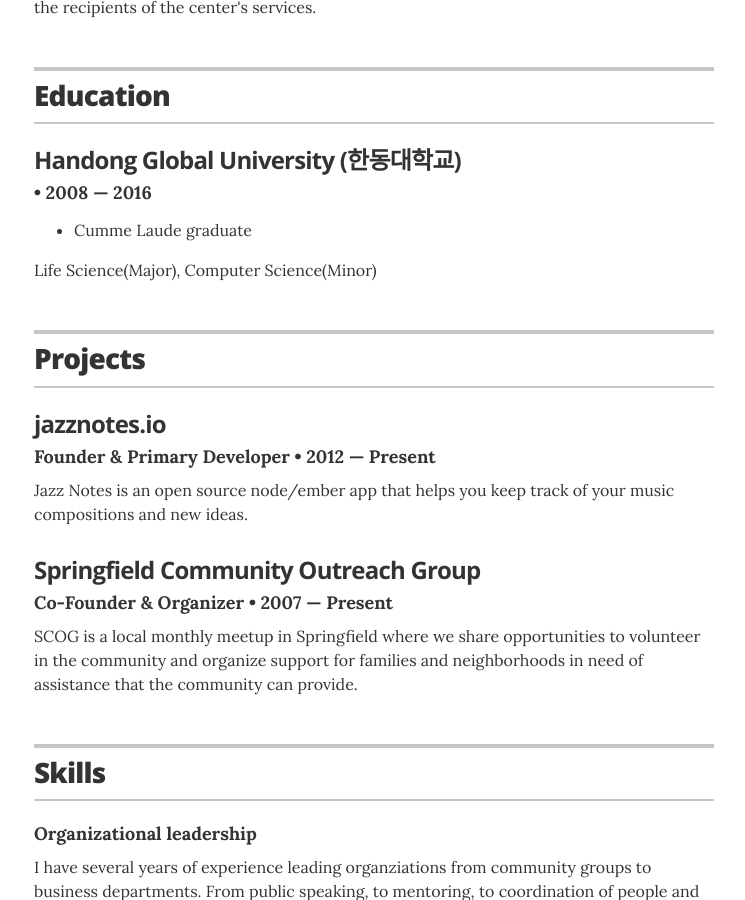
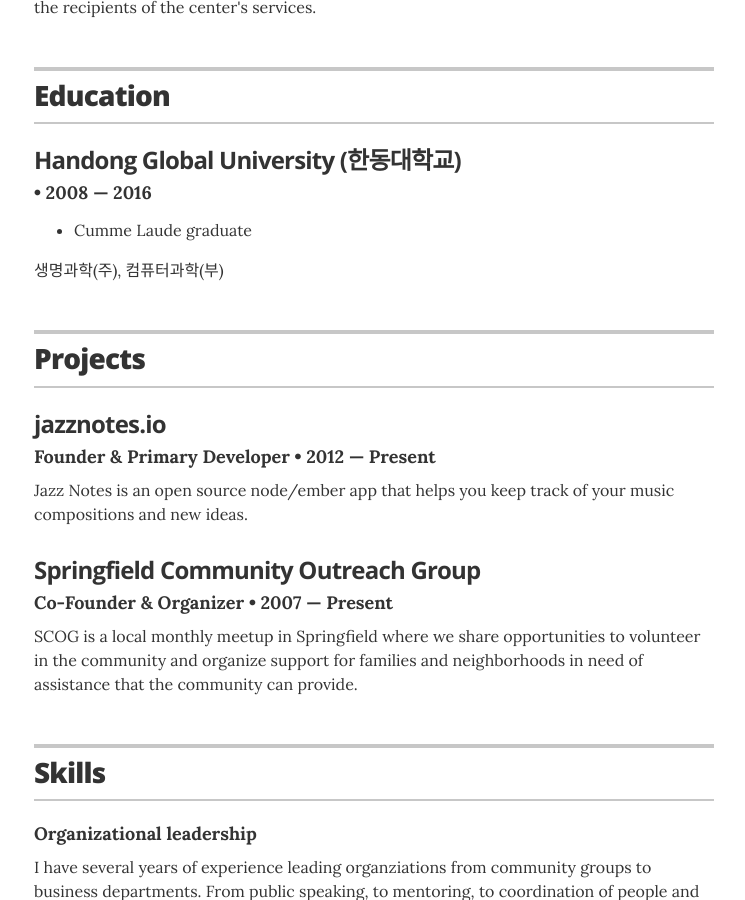
Before and after one commit to jglovier/resume-template, a Jekyll site: the page built from index.html, in a window 1280 px wide and 900 px high, scrolled down 1072 px. Shown: the whole window, without its empty margins (266-1011 px from the left). Built offline with Jekyll 4.4.1, drawn with Linux system fonts in a browser that asks for light colours.

Commit message:
test
test

```diff
--- a/_data/education.yml
+++ b/_data/education.yml
@@ -4,4 +4,4 @@
   year: 2008 &mdash; 2016
   awards:
     - award: Cumme Laude graduate
-  summary: Life Science(Major), Computer Science(Minor)
+  summary: 생명과학(주), 컴퓨터과학(부)
```
